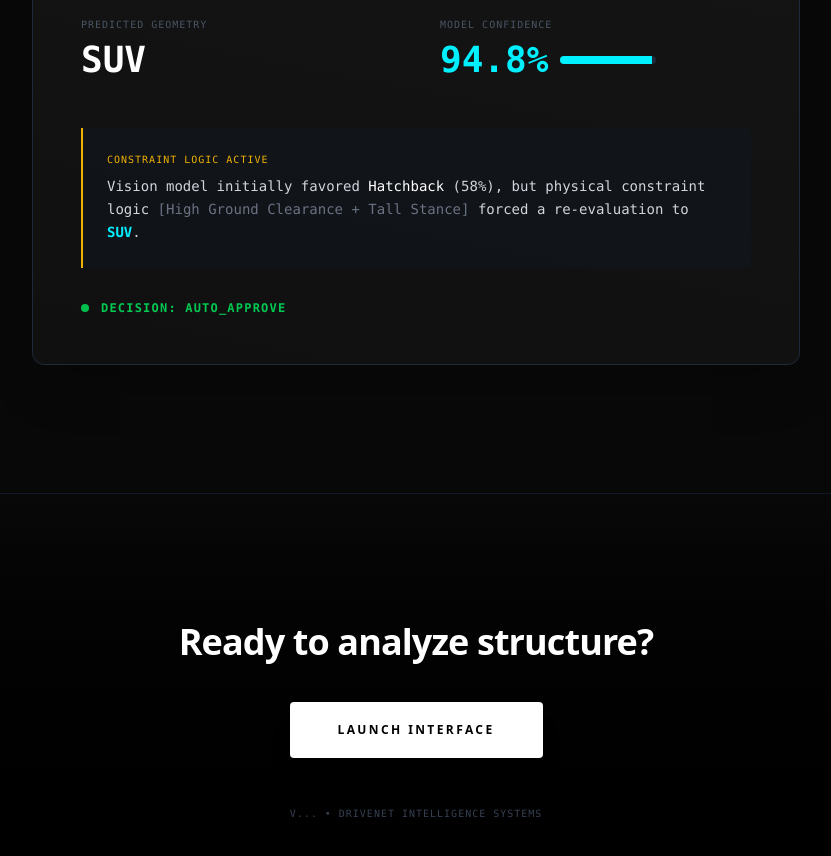
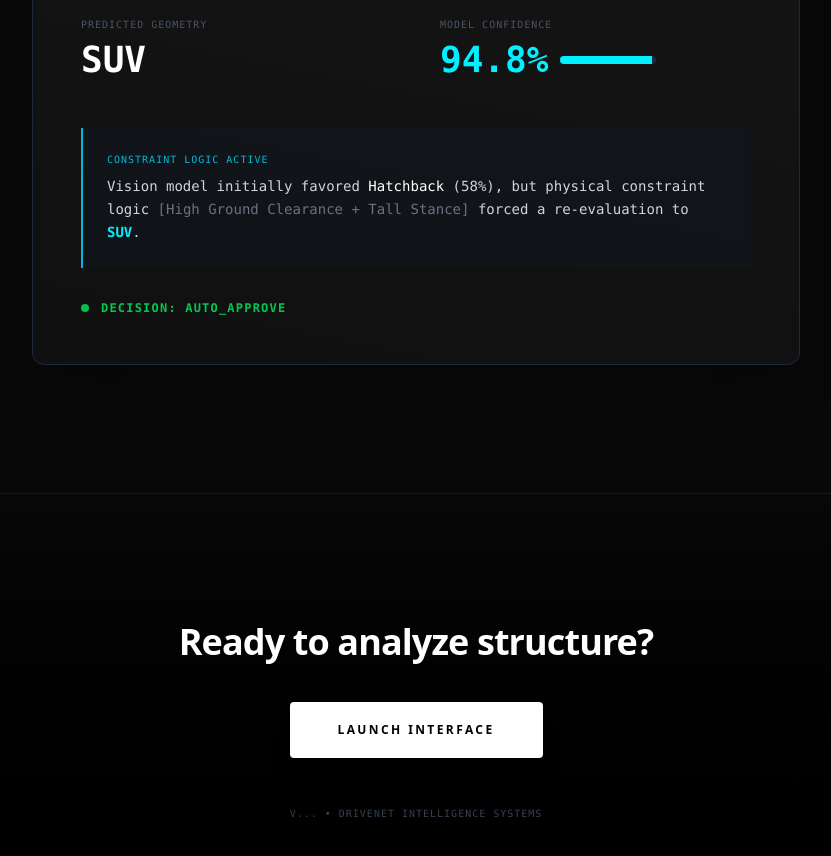
Before and after one commit to JAR-Technologies/DriveNet-Intelligence-Frontend, a Next.js app: page / in a window 1280 px wide. Shown: the part 2840-3696 px from the top of the page, without its empty margins (224-1055 px from the left). Built offline with nearby package versions, Linux system fonts and the light colour scheme; no server answers.

Commit message:
updated UI in AnaylsisResult.tsx

```diff
--- a/components/analysis/AnalysisResult.tsx
+++ b/components/analysis/AnalysisResult.tsx
@@ -99,8 +99,8 @@ export const AnalysisResult = ({ result, image, onReset }: AnalysisResultProps)
                 </div>
 
                 {/* Decision Logic Box */}
-                <div className="bg-gray-900/30 p-6 border-l-2 border-yellow-500 rounded-r mb-8 relative z-10">
-                    <div className="text-[10px] text-yellow-500 uppercase tracking-widest mb-2">
+                <div className="bg-gray-900/30 p-6 border-l-2 border-cyan-500 rounded-r mb-8 relative z-10">
+                    <div className="text-[10px] text-cyan-500 uppercase tracking-widest mb-2">
                         Constraint Logic Active
                     </div>
                     <p className="text-sm text-gray-300 leading-relaxed">
@@ -111,8 +111,8 @@ export const AnalysisResult = ({ result, image, onReset }: AnalysisResultProps)
                 {/* Final Decision */}
                 <div className="flex flex-wrap items-center justify-between gap-4 relative z-10">
                     <div className="flex items-center gap-3">
-                        <div className={`w-2 h-2 rounded-full animate-pulse ${result.decision === 'REJECT' ? 'bg-red-500' : 'bg-green-500'}`}></div>
-                        <span className={`text-xs font-bold uppercase tracking-widest ${result.decision === 'REJECT' ? 'text-red-500' : 'text-green-500'}`}>
+                        <div className={`w-2 h-2 rounded-full animate-pulse ${result.decision === 'FLAG_FOR_REVIEW' ? 'bg-orange-500' : 'bg-green-500'}`}></div>
+                        <span className={`text-xs font-bold uppercase tracking-widest ${result.decision === 'FLAG_FOR_REVIEW' ? 'text-orange-500' : 'text-green-500'}`}>
                             Decision: {result.decision}
                         </span>
                     </div>
--- a/components/landing/PreviewSection.tsx
+++ b/components/landing/PreviewSection.tsx
@@ -68,8 +68,8 @@ export const PreviewSection = () => {
                         </div>
                     </div>
 
-                    <div className="bg-gray-900/30 p-6 border-l-2 border-yellow-500 rounded-r mb-8 relative z-10">
-                        <div className="text-[10px] text-yellow-500 uppercase tracking-widest mb-2">
+                    <div className="bg-gray-900/30 p-6 border-l-2 border-cyan-500 rounded-r mb-8 relative z-10">
+                        <div className="text-[10px] text-cyan-500 uppercase tracking-widest mb-2">
                             Constraint Logic Active
                         </div>
                         <p className="text-sm text-gray-300 leading-relaxed">
```
